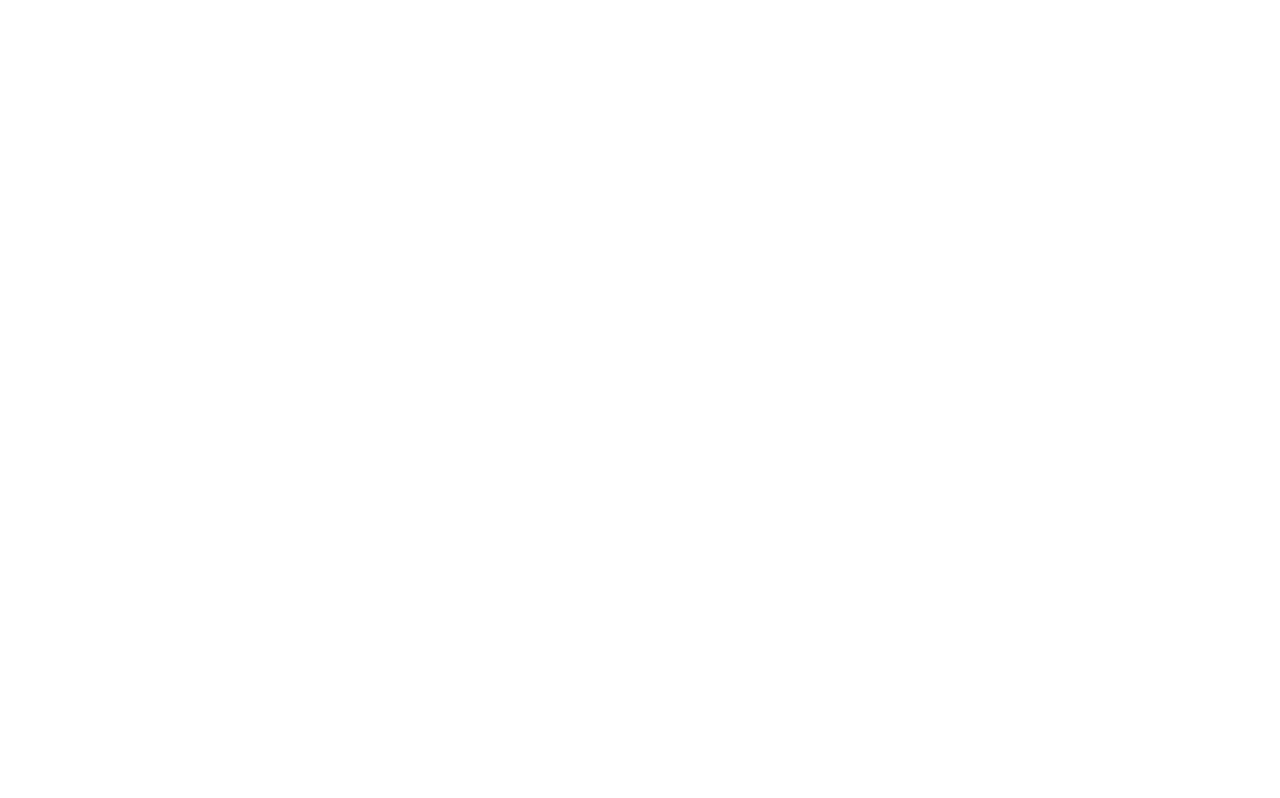
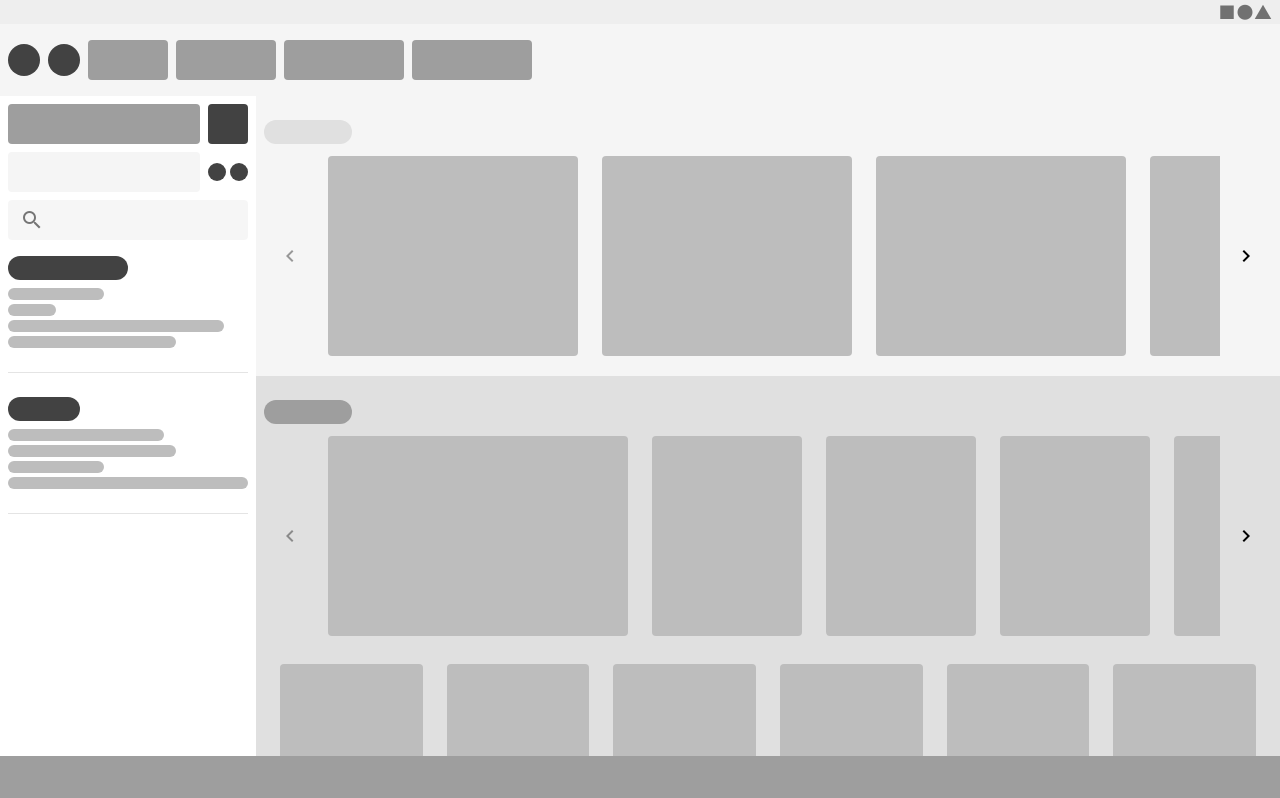
Before and after one commit to hexhivemind/HexHive, a Nuxt app: page /Steam in a window 1280 px wide. Before the commit this address had no page. Shown: the top 798 px of the page. Built offline with nearby package versions, Linux system fonts and the light colour scheme.

Commit message:
feat: add wireframe for steam layout from vuetify3 docks

```diff
--- /dev/null
+++ b/pages/Steam.vue
@@ -0,0 +1,237 @@
+<template>
+  <v-system-bar>
+    <v-spacer></v-spacer>
+
+    <v-icon>mdi-square</v-icon>
+
+    <v-icon>mdi-circle</v-icon>
+
+    <v-icon>mdi-triangle</v-icon>
+  </v-system-bar>
+
+  <v-app-bar color="grey-lighten-4" height="72" flat>
+    <v-avatar
+      class="ms-2"
+      color="surface-variant"
+      size="32"
+      variant="flat"
+    ></v-avatar>
+    <v-avatar
+      class="mx-2"
+      color="surface-variant"
+      size="32"
+      variant="flat"
+    ></v-avatar>
+
+    <v-btn
+      class="me-2"
+      color="grey"
+      height="40"
+      variant="flat"
+      width="80"
+    ></v-btn>
+
+    <v-btn
+      class="me-2"
+      color="grey"
+      height="40"
+      variant="flat"
+      width="100"
+    ></v-btn>
+
+    <v-btn
+      class="me-2"
+      color="grey"
+      height="40"
+      variant="flat"
+      width="120"
+    ></v-btn>
+
+    <v-btn
+      class="me-2"
+      color="grey"
+      height="40"
+      variant="flat"
+      width="120"
+    ></v-btn>
+
+    <v-spacer></v-spacer>
+  </v-app-bar>
+
+  <v-footer color="grey" height="44" app></v-footer>
+
+  <v-navigation-drawer floating>
+    <div class="d-flex px-2 my-2">
+      <v-btn
+        class="flex-grow-1"
+        color="grey"
+        height="40"
+        variant="flat"
+      ></v-btn>
+
+      <v-avatar
+        class="ms-2"
+        color="surface-variant"
+        variant="flat"
+        rounded
+      ></v-avatar>
+    </div>
+
+    <div class="d-flex px-2 my-2 align-center">
+      <v-btn
+        class="flex-grow-1 me-2"
+        color="grey-lighten-4"
+        height="40"
+        variant="flat"
+      ></v-btn>
+
+      <v-avatar color="surface-variant" size="18"></v-avatar>
+
+      <v-avatar class="ms-1" color="surface-variant" size="18"></v-avatar>
+    </div>
+
+    <div class="px-2 my-2">
+      <v-text-field
+        class="mb-4"
+        density="compact"
+        prepend-inner-icon="mdi-magnify"
+        variant="solo-filled"
+        flat
+        hide-details
+      ></v-text-field>
+
+      <v-sheet
+        class="mb-2"
+        color="surface-variant"
+        height="24"
+        rounded="pill"
+        width="50%"
+      ></v-sheet>
+
+      <v-sheet
+        class="mb-1"
+        color="grey-lighten-1"
+        height="12"
+        rounded="pill"
+        width="40%"
+      ></v-sheet>
+
+      <v-sheet
+        class="mb-1"
+        color="grey-lighten-1"
+        height="12"
+        rounded="pill"
+        width="20%"
+      ></v-sheet>
+
+      <v-sheet
+        class="mb-1"
+        color="grey-lighten-1"
+        height="12"
+        rounded="pill"
+        width="90%"
+      ></v-sheet>
+
+      <v-sheet
+        color="grey-lighten-1"
+        height="12"
+        rounded="pill"
+        width="70%"
+      ></v-sheet>
+
+      <v-divider class="my-6"></v-divider>
+
+      <v-sheet
+        class="mb-2"
+        color="surface-variant"
+        height="24"
+        rounded="pill"
+        width="30%"
+      ></v-sheet>
+
+      <v-sheet
+        class="mb-1"
+        color="grey-lighten-1"
+        height="12"
+        rounded="pill"
+        width="65%"
+      ></v-sheet>
+
+      <v-sheet
+        class="mb-1"
+        color="grey-lighten-1"
+        height="12"
+        rounded="pill"
+        width="70%"
+      ></v-sheet>
+
+      <v-sheet
+        class="mb-1"
+        color="grey-lighten-1"
+        height="12"
+        rounded="pill"
+        width="40%"
+      ></v-sheet>
+
+      <v-sheet
+        color="grey-lighten-1"
+        height="12"
+        rounded="pill"
+        width="100%"
+      ></v-sheet>
+
+      <v-divider class="my-6"></v-divider>
+    </div>
+  </v-navigation-drawer>
+
+  <v-main>
+    <v-sheet class="mx-auto pa-2 pt-6" color="grey-lighten-4">
+      <v-sheet
+        color="grey-lighten-2"
+        height="24"
+        rounded="pill"
+        width="88"
+      ></v-sheet>
+
+      <v-slide-group show-arrows>
+        <v-slide-group-item v-for="n in 5" :key="n">
+          <v-sheet
+            class="ma-3"
+            color="grey-lighten-1"
+            height="200"
+            width="250"
+            rounded
+          ></v-sheet>
+        </v-slide-group-item>
+      </v-slide-group>
+    </v-sheet>
+
+    <v-sheet class="mx-auto pa-2 pt-6" color="grey-lighten-2">
+      <v-sheet color="grey" height="24" rounded="pill" width="88"></v-sheet>
+
+      <v-slide-group show-arrows>
+        <v-slide-group-item v-for="n in 15" :key="n">
+          <v-sheet
+            :width="n === 1 ? 300 : 150"
+            class="ma-3"
+            color="grey-lighten-1"
+            height="200"
+            rounded
+          ></v-sheet>
+        </v-slide-group-item>
+      </v-slide-group>
+
+      <v-container fluid>
+        <v-row>
+          <v-col v-for="n in 24" :key="n" cols="2">
+            <v-sheet color="grey-lighten-1" height="200" rounded></v-sheet>
+          </v-col>
+        </v-row>
+      </v-container>
+    </v-sheet>
+  </v-main>
+</template>
+
+<script setup>
+  //
+</script>
```
